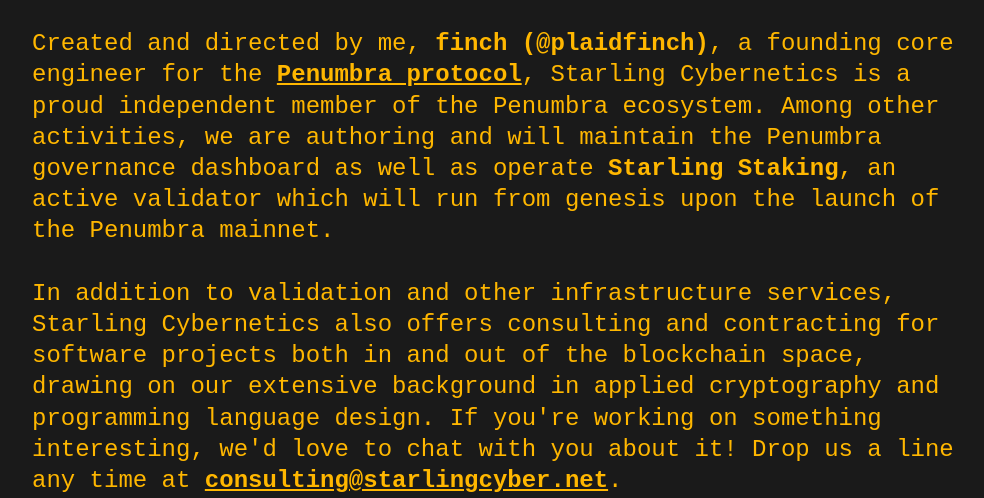
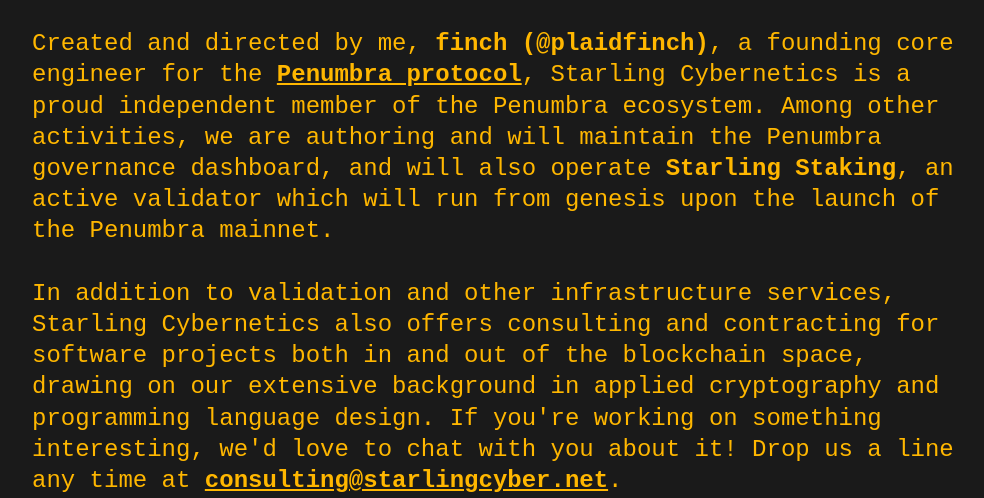
Before and after one commit to starling-cybernetics/starling-cybernetics.github.io, a plain HTML site: page index.html in a window 1280 px wide. Shown: the part 302-800 px from the top of the page, without its empty margins (140-1124 px from the left). Drawn offline with Linux system fonts and the light colour scheme.

Commit message:
Fix tense confusion

```diff
--- a/index.html
+++ b/index.html
@@ -12,7 +12,7 @@
     <p>Created and directed by me, <strong>finch (@plaidfinch)</strong>, a founding core engineer
     for the <a href="https://penumbra.zone" target="_blank">Penumbra protocol</a>, Starling
     Cybernetics is a proud independent member of the Penumbra ecosystem. Among other activities, we
-    are authoring and will maintain the Penumbra governance dashboard as well as operate
+    are authoring and will maintain the Penumbra governance dashboard, and will also operate
     <strong>Starling Staking</strong>, an active validator which will run from genesis upon the
     launch of the Penumbra mainnet.</p>
     <p>In addition to validation and other infrastructure services, Starling Cybernetics also offers
```
